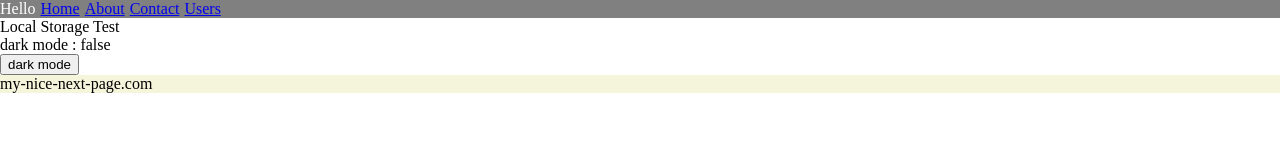
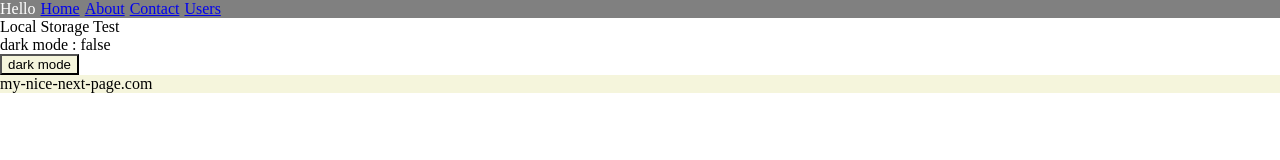
Before and after one commit to upleveled/next-js-example-sep-2021, a Next.js app: page / in a window 1280 px wide. Shown: the top 160 px of the page. Built offline with nearby package versions, Linux system fonts and the light colour scheme.

Commit message:
Add styles to the button based on darkMode

```diff
--- a/pages/contact.js
+++ b/pages/contact.js
@@ -3,7 +3,7 @@ import Layout from '../components/Layout';
 
 export default function Contact() {
   return (
-    <Layout greeting={'Hola amigo'}>
+    <Layout greeting="Hola amigo">
       <Head>
         <title>contact</title>
       </Head>
--- a/pages/index.js
+++ b/pages/index.js
@@ -1,7 +1,15 @@
+import { css } from '@emotion/react';
 import Head from 'next/head';
 import { useState } from 'react';
 import Layout from '../components/Layout';
 import { getLocalStorage, setLocalStorage } from '../util/localStorage';
+
+const buttonDark = (darkMode) => {
+  return css`
+    background-color: ${darkMode ? 'black' : 'beige'};
+    color: ${darkMode ? 'white' : 'black'};
+  `;
+};
 
 // [4,5,6,7]
 
@@ -33,7 +41,9 @@ export default function Home() {
       </Head>
       <div>Local Storage Test</div>
       <div>dark mode : {JSON.stringify(darkMode)}</div>
-      <button onClick={clickHandler}>dark mode</button>
+      <button css={buttonDark(darkMode)} onClick={clickHandler}>
+        dark mode
+      </button>
     </Layout>
   );
 }
--- a/pages/users/[userId].js
+++ b/pages/users/[userId].js
@@ -46,7 +46,8 @@ export default function User(props) {
       );
       setClapCount(0);
     } else {
-      // add the user
+      // add the userdev
+
       newCookie = [
         ...currentCookie,
         { id: Number(props.singleUser.id), clapCount: 0 },
```
